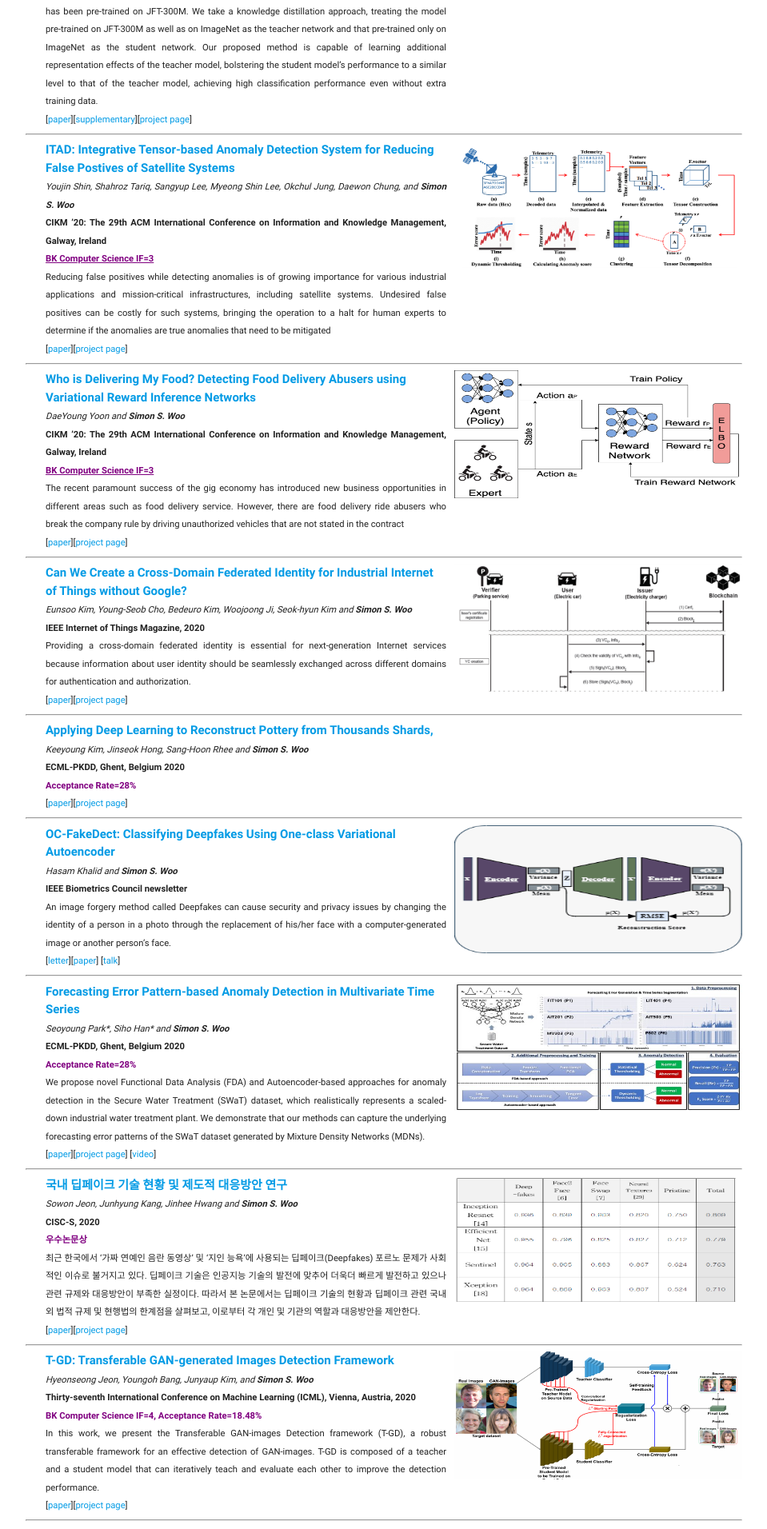
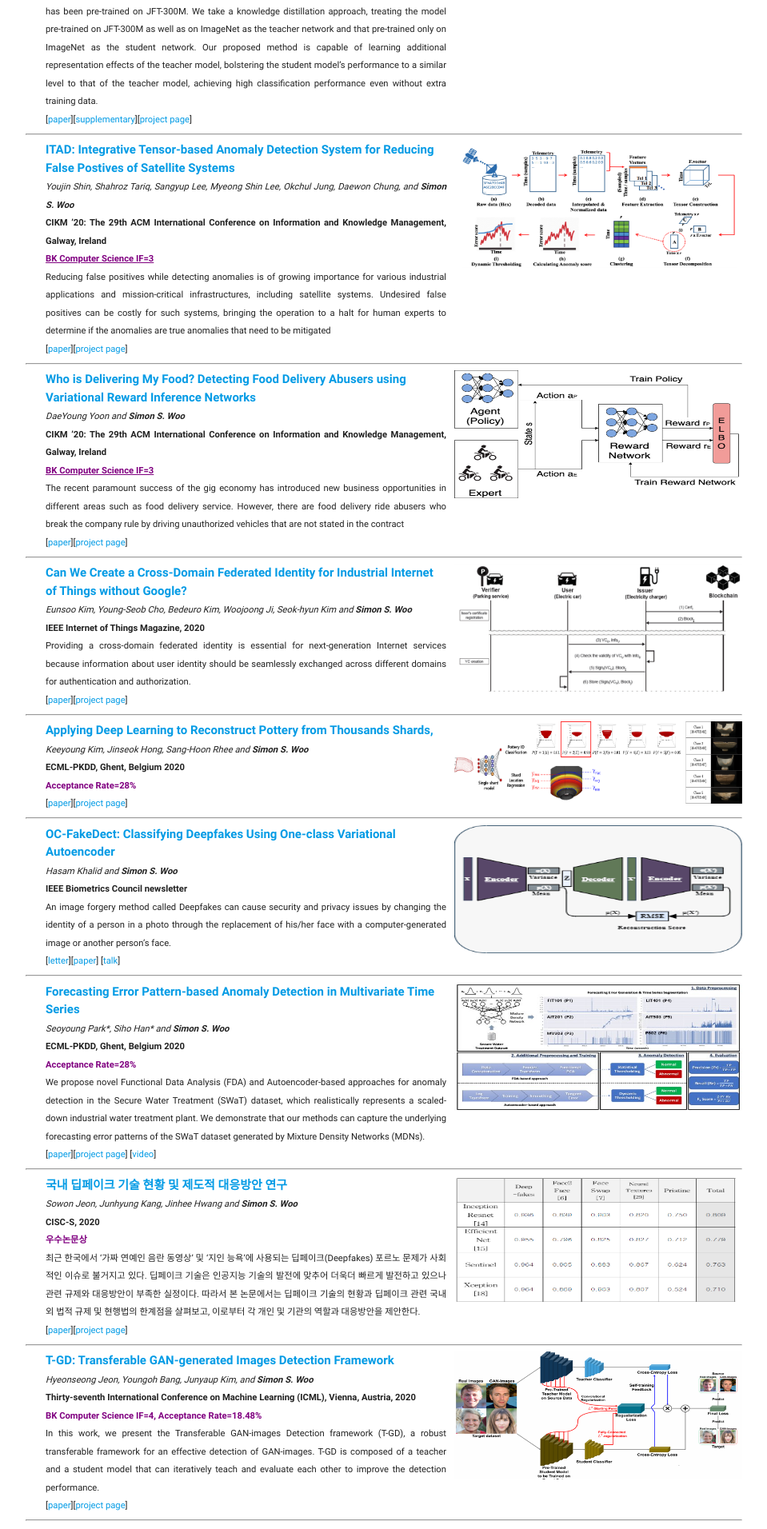
Before and after one commit to Yurim990507/DASH-Lab.github.io, a Jekyll site: the page built from example2.md, in a window 1280 px wide. Shown: the part 3623-5535 px from the top of the page at 80% size, without its empty margins (160-1119 px from the left). Built offline with Jekyll 4.4.1, drawn with Linux system fonts in a browser that asks for light colours.

Commit message:
Update example2.md

```diff
--- a/example2.md
+++ b/example2.md
@@ -873,7 +873,7 @@ permalink: /Publications/
             </table>
         </div>
         <div class="col-lg-3" style="vertical-align: middle;display:flex;flex-direction:row;justify-content:center">
-            <img src="" style="max-height:160px;width: 360px; margin-bottom:10px">
+            <img src="ky2.png" style="max-height:160px;width: 360px; margin-bottom:10px">
         </div>
     </div>
     <hr>
```
